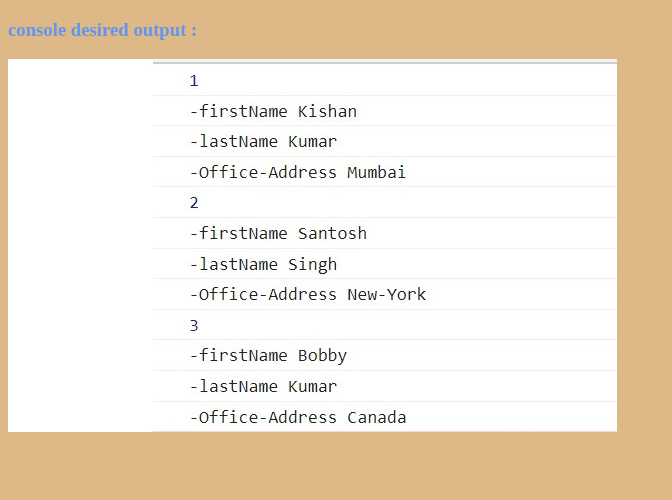
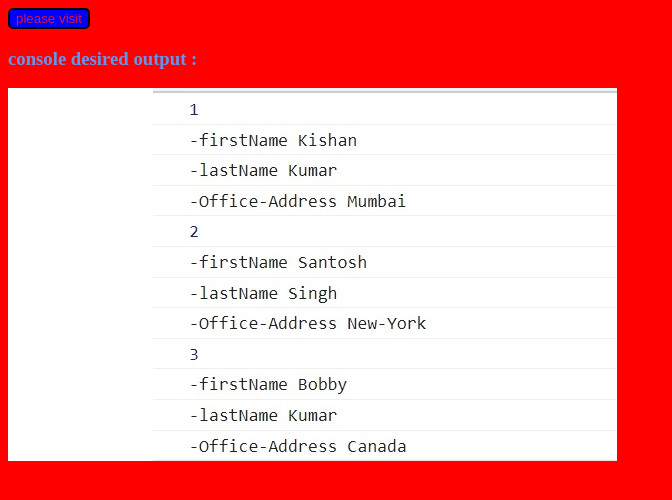
Before and after one commit to KISHAN-del/CSL3403-assignment, a plain HTML site: page index.html in a window 1280 px wide. Shown: the whole page, without its empty margins (0-672 px from the left). Drawn offline with Linux system fonts and the light colour scheme.

Commit message:
Update index.html

```diff
--- a/index.html
+++ b/index.html
@@ -7,7 +7,10 @@
     <title>Document</title>
     <script src="s1.js"></script>
 </head>
-<body style="background-color: burlywood;">
+<body style="background-color: red;">
+    <a href="https://kishan-del.github.io/CSL3403-assignment/">
+    <button style="border: 2px solid black;border-radius: 5px;background-color: blue;color: crimson;">please visit</button>
+    </a>
     <h3 style="color: cornflowerblue;">console desired output : </h3>
     <img src="image.jpg" alt="console image">
 </body>
```
